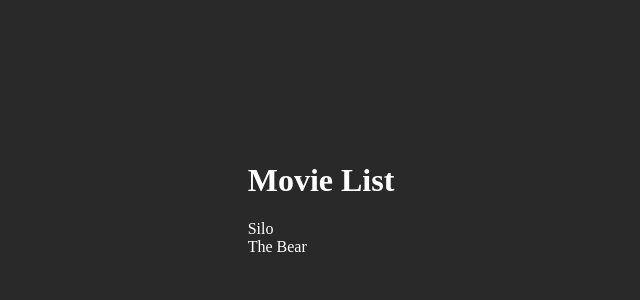
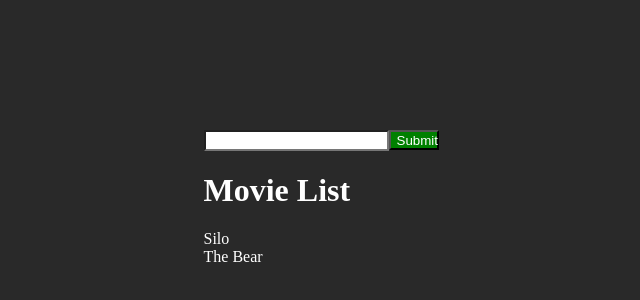
Before and after one commit to AllenCodess/Redux-Toolkit, a React (Vite) app: page / in a window 1280 px wide. Shown: the part 202-502 px from the top of the page, without its empty margins (319-959 px from the left). Built offline with nearby package versions, Linux system fonts and the light colour scheme.

Commit message:
added useDispatch to interact with the actions and data

```diff
--- a/src/App.jsx
+++ b/src/App.jsx
@@ -1,9 +1,11 @@
 import "./index.css";
 import { MovieList } from "./components/MovieList";
+import { MovieInput } from "./components/MovieInput";
 
 function App() {
   return (
     <>
+      <MovieInput />
       <MovieList />
     </>
   );
--- a/src/components/MovieInput.jsx
+++ b/src/components/MovieInput.jsx
@@ -0,0 +1,26 @@
+import { useDispatch } from "react-redux";
+import { addMovie } from "../slices/movieSlice";
+import { useState } from "react";
+
+export const MovieInput = () => {
+  const dispatch = useDispatch();
+  const [movieName, setMovieName] = useState("");
+
+  const handleChange = (e) => {
+    setMovieName(e.target.value);
+  };
+
+  const handleAddMovie = () => {
+    dispatch(addMovie(movieName));
+    setMovieName("");
+  };
+
+  return (
+    <>
+      <input type="text" value={movieName} onChange={handleChange} />
+      <button type="submit" onClick={handleAddMovie}>
+        Submit
+      </button>
+    </>
+  );
+};
--- a/src/components/MovieList.jsx
+++ b/src/components/MovieList.jsx
@@ -1,4 +1,4 @@
-import { useSelector, useDispatch } from "react-redux";
+import { useSelector } from "react-redux";
 
 export const MovieList = () => {
   const movies = useSelector((state) => state.movies.movies);
--- a/src/index.css
+++ b/src/index.css
@@ -10,3 +10,20 @@
   align-items: center;
   margin: 0;
 }
+
+.input-container {
+  display: flex;
+  align-items: center;
+  column-gap: 30px;
+}
+
+input {
+  background-color: white;
+  color: black;
+}
+
+button {
+  width: 50px;
+  height: 20px;
+  background-color: green;
+}
--- a/src/slices/movieSlice.js
+++ b/src/slices/movieSlice.js
@@ -12,7 +12,8 @@
   initialState,
   reducers: {
     addMovie: (state, action) => {
-      state.movies.push(action.payload);
+      const movieName = { id: state.movies[state.movies.length - 1].id + 1, name: action.payload };
+      state.movies.push(movieName);
     },
     removeMovie: (state, action) => {},
   },
```
